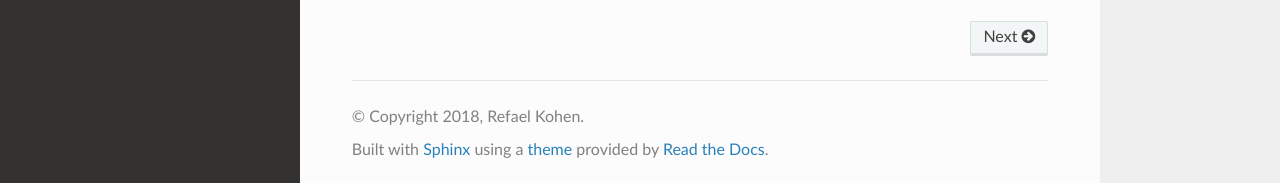
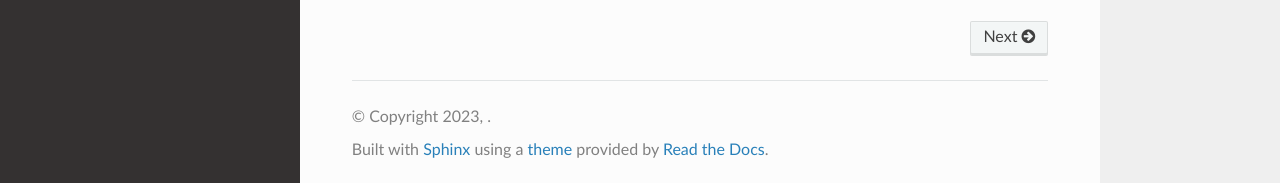
Before and after one commit to utap2/utap2, a Sphinx documentation site: the page built from docs/index.rst, in a window 1280 px wide and 900 px high, scrolled down 1145 px. Shown: the part 714-897 px from the top of the window. Built offline with Sphinx 7.4.7 and the Read the Docs theme 2.0.0, drawn with Linux system fonts in a browser that asks for light colours.

```diff
--- /dev/null
+++ b/docs/.readthedocs.yaml
@@ -0,0 +1,6 @@
+version: 2
+
+build:
+  os: ubuntu-22.04
+  tools:
+    python: "3.11"
--- a/docs/conf.py
+++ b/docs/conf.py
@@ -20,8 +20,8 @@
 # -- Project information -----------------------------------------------------
 
 project = u'UTAP'
-copyright = u'2018, Refael Kohen'
-author = u'Refael Kohen'
+copyright = u'2023, '
+author = u'UTAP team'
 
 # The short X.Y version
 version = u''
@@ -127,7 +127,7 @@ latex_elements = {
 #  author, documentclass [howto, manual, or own class]).
 latex_documents = [
     (master_doc, 'UTAP.tex', u'UTAP Documentation',
-     u'Refael Kohen', 'manual'),
+     u'UTAP team', 'manual'),
 ]
 
 # -- Options for manual page output ------------------------------------------
```
